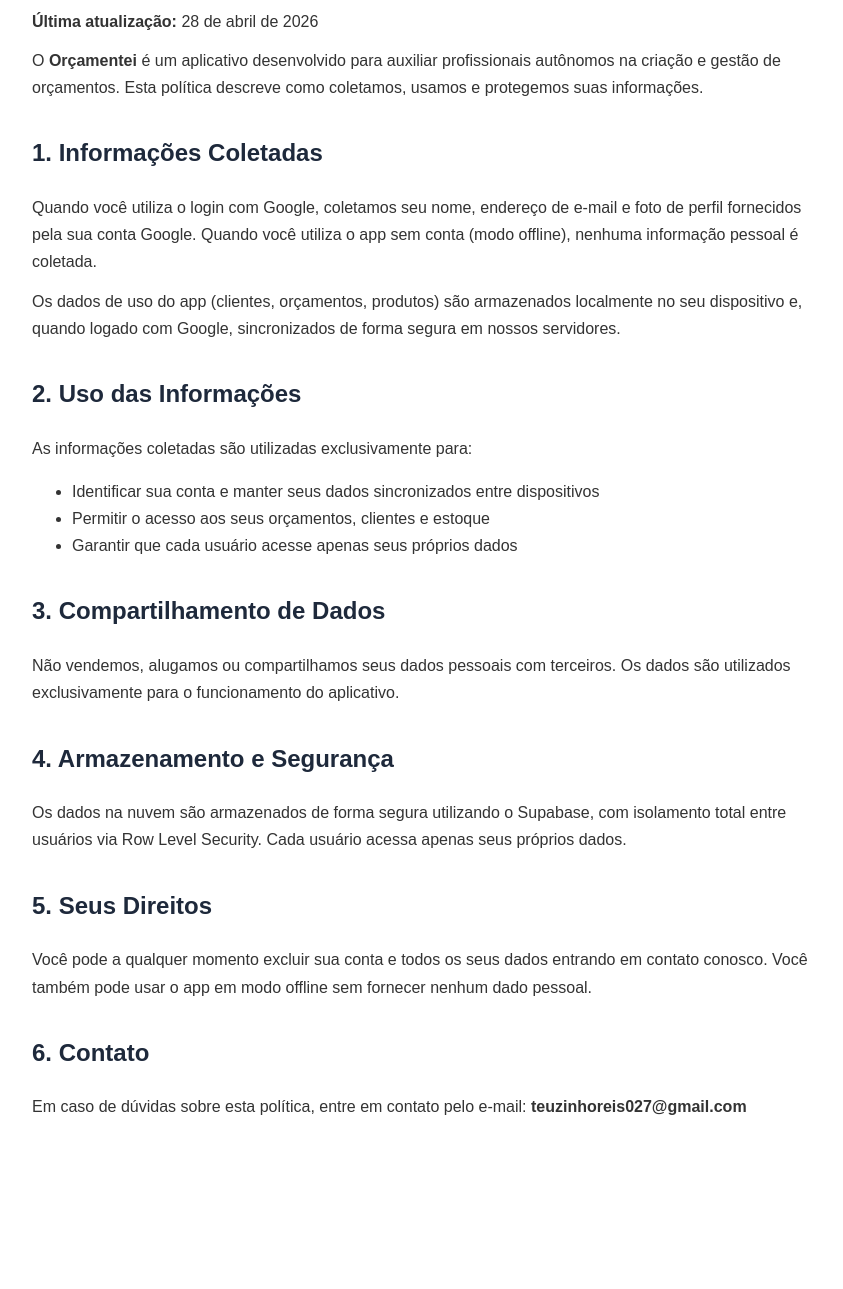
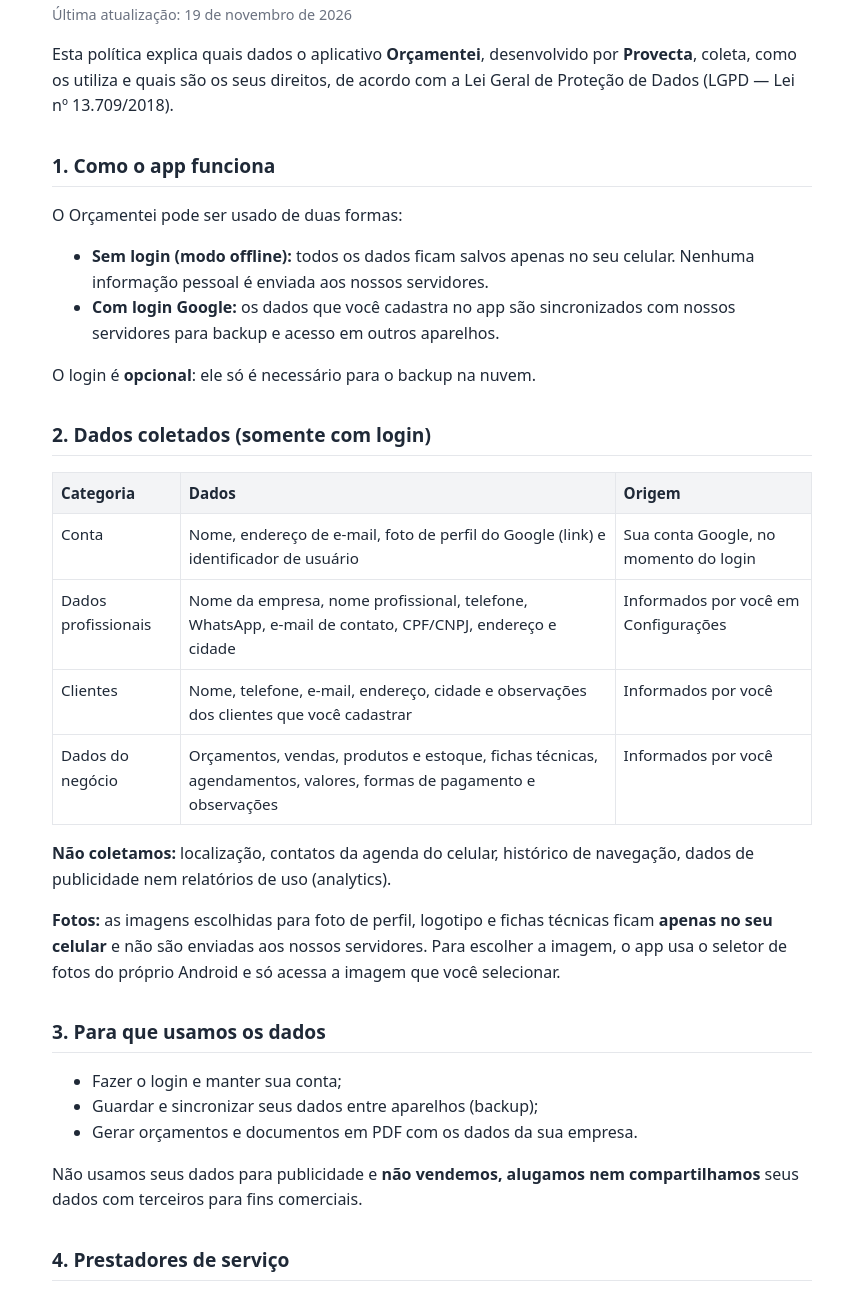
Before and after one commit to MateusDosReisF/orcamentei-privacy, a plain HTML site: page index.html in a window 1280 px wide. Shown: the part 108-1397 px from the top of the page, without its empty margins (208-1051 px from the left). Before the commit the page ends 1269 px from the top, so only its background shows below. Drawn offline with Linux system fonts and the light colour scheme.

Commit message:
Revise privacy policy and update styles
Updated privacy policy content and styling in index.html.

```diff
--- a/index.html
+++ b/index.html
@@ -1,44 +1,82 @@
 <!DOCTYPE html>
 <html lang="pt-BR">
 <head>
-<meta charset="UTF-8">
-<meta name="viewport" content="width=device-width, initial-scale=1.0">
+<meta charset="utf-8">
+<meta name="viewport" content="width=device-width, initial-scale=1">
 <title>Política de Privacidade — Orçamentei</title>
 <style>
-  body { font-family: Arial, sans-serif; max-width: 800px; margin: 40px auto; padding: 0 20px; color: #333; line-height: 1.7; }
-  h1 { color: #2563EB; }
-  h2 { color: #1e293b; margin-top: 32px; }
-  p { margin: 12px 0; }
+  body { font-family: system-ui, -apple-system, "Segoe UI", Roboto, sans-serif; max-width: 760px; margin: 0 auto; padding: 24px 18px 60px; line-height: 1.6; color: #1f2937; }
+  h1 { color: #2563EB; margin-bottom: 4px; }
+  h2 { margin-top: 32px; font-size: 1.2rem; border-bottom: 1px solid #e5e7eb; padding-bottom: 4px; }
+  .muted { color: #6b7280; font-size: .9rem; }
+  table { border-collapse: collapse; width: 100%; font-size: .95rem; }
+  th, td { border: 1px solid #e5e7eb; padding: 8px; text-align: left; vertical-align: top; }
+  th { background: #f3f4f6; }
+  a { color: #2563EB; }
 </style>
 </head>
 <body>
+
 <h1>Política de Privacidade — Orçamentei</h1>
-<p><strong>Última atualização:</strong> 28 de abril de 2026</p>
+<p class="muted">Última atualização: 19 de novembro de 2026</p>
 
-<p>O <strong>Orçamentei</strong> é um aplicativo desenvolvido para auxiliar profissionais autônomos na criação e gestão de orçamentos. Esta política descreve como coletamos, usamos e protegemos suas informações.</p>
+<p>Esta política explica quais dados o aplicativo <strong>Orçamentei</strong>, desenvolvido por <strong>Provecta</strong>, coleta, como os utiliza e quais são os seus direitos, de acordo com a Lei Geral de Proteção de Dados (LGPD — Lei nº 13.709/2018).</p>
 
-<h2>1. Informações Coletadas</h2>
-<p>Quando você utiliza o login com Google, coletamos seu nome, endereço de e-mail e foto de perfil fornecidos pela sua conta Google. Quando você utiliza o app sem conta (modo offline), nenhuma informação pessoal é coletada.</p>
-<p>Os dados de uso do app (clientes, orçamentos, produtos) são armazenados localmente no seu dispositivo e, quando logado com Google, sincronizados de forma segura em nossos servidores.</p>
+<h2>1. Como o app funciona</h2>
+<p>O Orçamentei pode ser usado de duas formas:</p>
+<ul>
+  <li><strong>Sem login (modo offline):</strong> todos os dados ficam salvos apenas no seu celular. Nenhuma informação pessoal é enviada aos nossos servidores.</li>
+  <li><strong>Com login Google:</strong> os dados que você cadastra no app são sincronizados com nossos servidores para backup e acesso em outros aparelhos.</li>
+</ul>
+<p>O login é <strong>opcional</strong>: ele só é necessário para o backup na nuvem.</p>
 
-<h2>2. Uso das Informações</h2>
-<p>As informações coletadas são utilizadas exclusivamente para:</p>
+<h2>2. Dados coletados (somente com login)</h2>
+<table>
+  <tr><th>Categoria</th><th>Dados</th><th>Origem</th></tr>
+  <tr><td>Conta</td><td>Nome, endereço de e-mail, foto de perfil do Google (link) e identificador de usuário</td><td>Sua conta Google, no momento do login</td></tr>
+  <tr><td>Dados profissionais</td><td>Nome da empresa, nome profissional, telefone, WhatsApp, e-mail de contato, CPF/CNPJ, endereço e cidade</td><td>Informados por você em Configurações</td></tr>
+  <tr><td>Clientes</td><td>Nome, telefone, e-mail, endereço, cidade e observações dos clientes que você cadastrar</td><td>Informados por você</td></tr>
+  <tr><td>Dados do negócio</td><td>Orçamentos, vendas, produtos e estoque, fichas técnicas, agendamentos, valores, formas de pagamento e observações</td><td>Informados por você</td></tr>
+</table>
+
+<p><strong>Não coletamos:</strong> localização, contatos da agenda do celular, histórico de navegação, dados de publicidade nem relatórios de uso (analytics).</p>
+<p><strong>Fotos:</strong> as imagens escolhidas para foto de perfil, logotipo e fichas técnicas ficam <strong>apenas no seu celular</strong> e não são enviadas aos nossos servidores. Para escolher a imagem, o app usa o seletor de fotos do próprio Android e só acessa a imagem que você selecionar.</p>
+
+<h2>3. Para que usamos os dados</h2>
 <ul>
-  <li>Identificar sua conta e manter seus dados sincronizados entre dispositivos</li>
-  <li>Permitir o acesso aos seus orçamentos, clientes e estoque</li>
-  <li>Garantir que cada usuário acesse apenas seus próprios dados</li>
+  <li>Fazer o login e manter sua conta;</li>
+  <li>Guardar e sincronizar seus dados entre aparelhos (backup);</li>
+  <li>Gerar orçamentos e documentos em PDF com os dados da sua empresa.</li>
 </ul>
+<p>Não usamos seus dados para publicidade e <strong>não vendemos, alugamos nem compartilhamos</strong> seus dados com terceiros para fins comerciais.</p>
 
-<h2>3. Compartilhamento de Dados</h2>
-<p>Não vendemos, alugamos ou compartilhamos seus dados pessoais com terceiros. Os dados são utilizados exclusivamente para o funcionamento do aplicativo.</p>
+<h2>4. Prestadores de serviço</h2>
+<p>Para funcionar, o app utiliza:</p>
+<ul>
+  <li><strong>Google</strong> — autenticação (login com conta Google);</li>
+  <li><strong>Supabase</strong> — armazenamento dos dados na nuvem, com isolamento entre usuários (cada usuário só acessa os próprios dados).</li>
+</ul>
+<p>Esses prestadores tratam os dados apenas em nosso nome, para executar o serviço.</p>
+<p>Quando você escolhe enviar um orçamento pelo <strong>WhatsApp</strong> ou compartilhar um PDF, o envio é feito por você, pelo aplicativo de sua escolha.</p>
 
-<h2>4. Armazenamento e Segurança</h2>
-<p>Os dados na nuvem são armazenados de forma segura utilizando o Supabase, com isolamento total entre usuários via Row Level Security. Cada usuário acessa apenas seus próprios dados.</p>
+<h2>5. Segurança</h2>
+<p>Todos os dados enviados aos servidores trafegam <strong>criptografados (HTTPS/TLS)</strong>. O acesso aos dados na nuvem é restrito à sua própria conta.</p>
 
-<h2>5. Seus Direitos</h2>
-<p>Você pode a qualquer momento excluir sua conta e todos os seus dados entrando em contato conosco. Você também pode usar o app em modo offline sem fornecer nenhum dado pessoal.</p>
+<h2>6. Por quanto tempo guardamos</h2>
+<p>Os dados ficam armazenados enquanto sua conta existir. Ao excluir a conta, os dados são apagados conforme descrito na página <a href="delete-account.html">Exclusão de Conta</a>.</p>
 
-<h2>6. Contato</h2>
-<p>Em caso de dúvidas sobre esta política, entre em contato pelo e-mail: <strong>teuzinhoreis027@gmail.com</strong></p>
+<h2>7. Seus direitos</h2>
+<p>Você pode, a qualquer momento: acessar, corrigir ou apagar seus dados diretamente no app; excluir sua conta e todos os dados (veja <a href="delete-account.html">como excluir sua conta</a>); e solicitar informações sobre o tratamento dos seus dados pelo e-mail abaixo.</p>
+<p>Se você cadastrar dados de seus clientes, é responsável por ter autorização para usá-los.</p>
+
+<h2>8. Crianças</h2>
+<p>O Orçamentei é destinado a profissionais e não é direcionado a menores de 13 anos.</p>
+
+<h2>9. Contato</h2>
+<p>Provecta — <a href="mailto:teuzinhoreis027@gmail.com">teuzinhoreis027@gmail.com</a></p>
+
+<h2>10. Alterações</h2>
+<p>Esta política pode ser atualizada. A data da última atualização fica sempre no topo desta página.</p>
+
 </body>
 </html>
```
